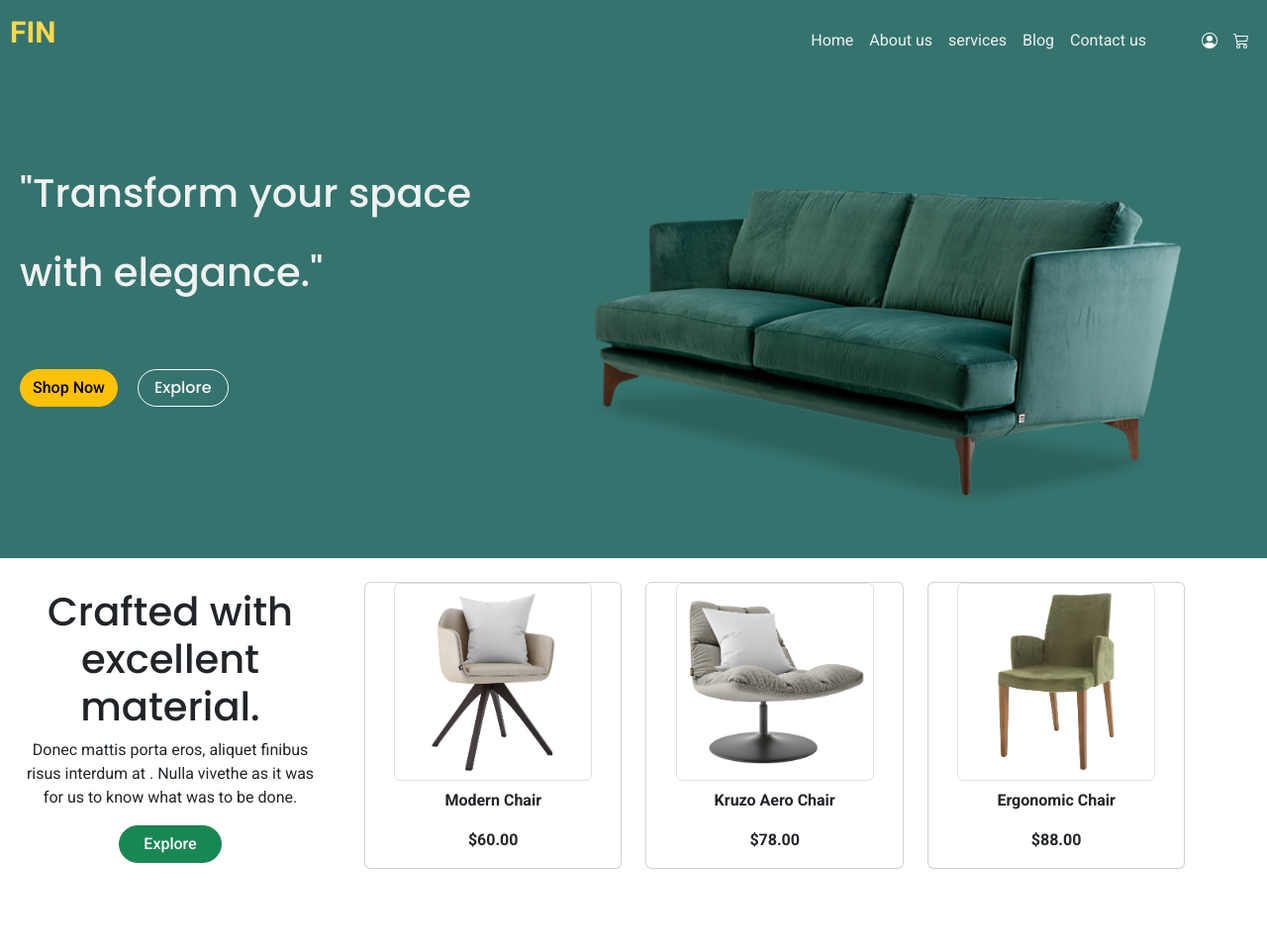
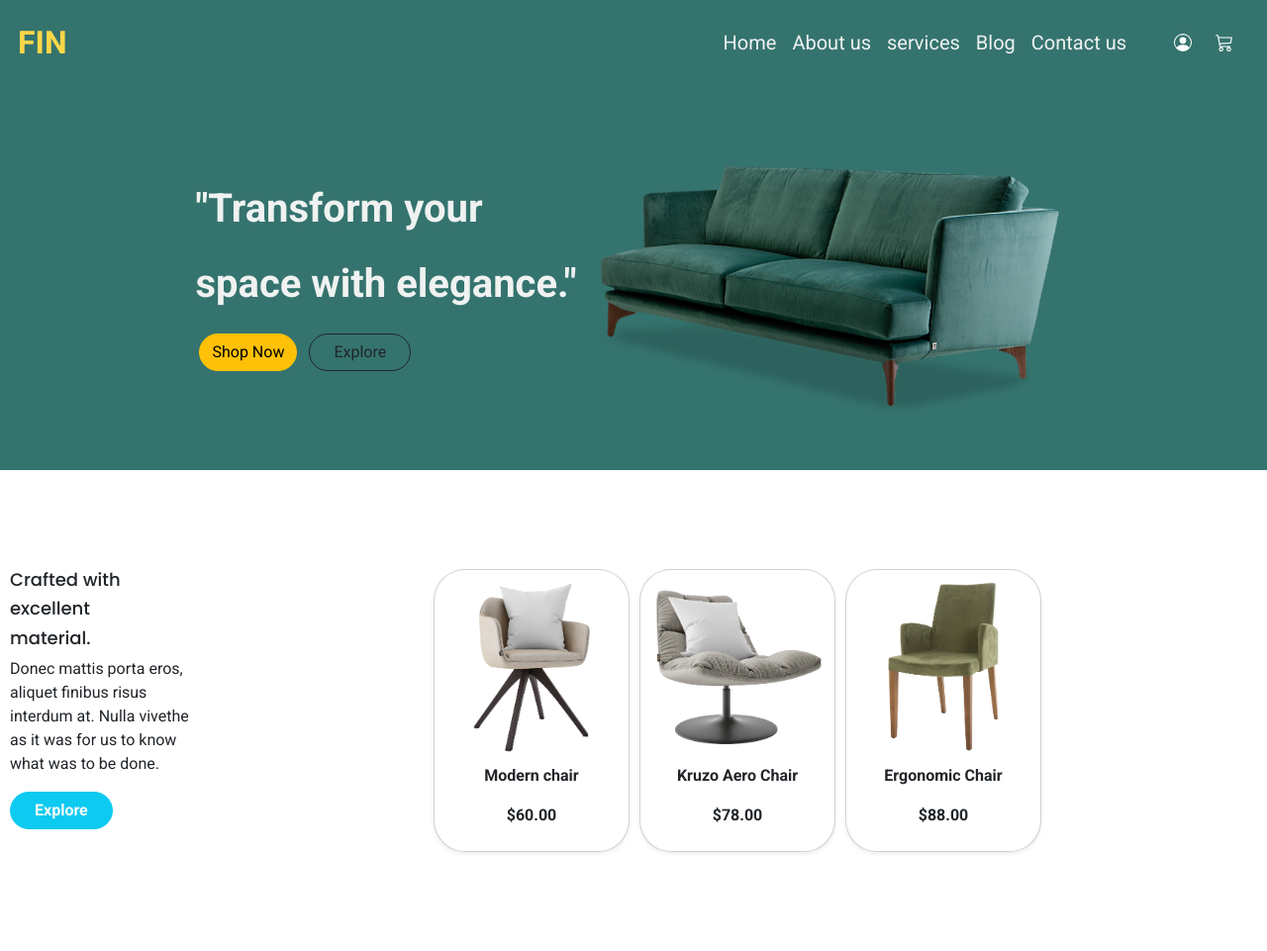
Before and after one commit to khaledShadid07/furniture, a plain HTML site: page index.html in a window 1280 px wide. Shown: the whole page at 99% size. Before the commit the page ends 878 px from the top, so only its background shows below. Drawn offline with nearby package versions, Linux system fonts and the light colour scheme.

Commit message:
FINSH HERO AND ARTICLE1

```diff
--- a/index.css
+++ b/index.css
@@ -1,57 +1,192 @@
-:root{
---green:#35736E;
---yellow:#FFD748;
---gray:#CACACA;
---white:#EFF2F1;
-;
+:root {
+  --green: #35736E;
+  --yellow: #FFD748;
+  --gray: #CACACA;
+  --white: #EFF2F1;
+  ;
 }
-.draw-paper{overflow-x: hidden;}
 
-*{font-family: roboto;margin: 0px;padding: 0px;box-sizing: 0px;}
-h1{font-family: poppins;}
-p{font-family: roboto;}
-a{text-decoration: none;font-family: roboto;color: var(--white);}
+.draw-paper {
+  overflow-x: hidden;
+}
+
+* {
+  font-family: roboto;
+  margin: 0px;
+  padding: 0px;
+  box-sizing: 0px;
+}
+
+h1 {
+  font-family: poppins;
+}
+
+p {
+  font-family: roboto;
+}
+
+a {
+  text-decoration: none;
+  font-family: roboto;
+  color: var(--white);
+}
 
 /* header */
-header{display: flex;flex-direction: column;width: 100vw;background-color: var(--green);}
-nav{display: flex;align-items: center;justify-content: space-between;padding: 10px;flex-wrap: wrap;}
 
-div a {text-decoration: none;font-family: roboto;color: var(--white);font-weight: 400;}
-div a:hover{text-decoration: underline var(--yellow) ;}
-.logo{color: var(--yellow);font-weight: 700;font-size: 30px;}
-.logo-div{display: flex;align-items: center;}
-.a-div{display: flex;align-items: center;flex-wrap: wrap;}
+/* nav */
+header {
+  display: flex;
+  flex-direction: column;
+  width: 100vw;
+  background-color: var(--green);
+}
 
-.pic-header{display: flex;align-items: center;justify-content: space-between;}
+nav {
+  display: flex;
+  align-items: center;
+  justify-content: space-between;
+  padding: 10px;
+  flex-wrap: wrap;
+}
 
-.hero-img1{width: 40rem;}
-.hero-h1{color:var(--white);font-size: 40px;line-height: 80px;margin-top: 50px;}
+.a-tag {
+  text-decoration: none;
+  font-family: roboto;
+  color: var(--white);
+  font-weight: 400;
+  font-size: 20px;
+}
+
+.a-tag:hover {
+  text-decoration: underline var(--yellow);
+}
+
+.logo {
+  color: var(--yellow);
+  font-weight: 700;
+  font-size: 32px;
+  cursor: pointer;
+}
+
+.logo-div {
+  display: flex;
+  align-items: center;
+}
+
+.a-div {
+  display: flex;
+  align-items: center;
+  flex-wrap: wrap;
+}
+
+.pic-header {
+  display: flex;
+  align-items: center;
+  justify-content: space-between;
+  cursor: pointer;
+}
+
+/* nav */
+
+/* hero */
+
+.hero-container {
+  width: 100vw;
+  display: flex;
+  align-items: center;
+  justify-content: center;
+  column-gap: 100px;
+  padding: 15px;
+}
+
+.hero-h1-container {}
+
+.hero-img-container {}
+
+.hero-img {
+  width: 500px;
+}
+
+.hero-h1 {
+  color: var(--white);
+  font-weight: 700;
+  font-size: 40px;
+}
+
+/*hero */
+
 
 
 /* article1 */
 
-.article1-img{width: 200px;text-align: center;}
+.article1-container{display: flex;padding: 100px;}
+.article1-left{}
+.article1-right{display: flex;align-items: center;justify-content: center;column-gap: 50px;flex-grow: 1;}
+.article1-h1{font-size: 45px;}
 
-.article1{width: 100vw;text-align: center;}
-.article1-p2{text-align: center;}
-.article1-h11{text-align: center;}
-.article1-p{text-align: center;}
-@media screen and (width<1110px) {
+.card-img1{width: 250px;}
+.card-p{text-align: center;font-weight: 700;}
+.article1-p{width: 200px;font-family: roboto;}
+/* article1 */
 
-  .hero-img1{width: 30rem;}
-  .hero-h1{color:var(--white);font-size: 30px;line-height: 80px;}
+@media screen and (width<1300px) {
+  .hero-container{column-gap: 0px;}
+  .article1-container{column-gap: 10px;padding-left:10px;padding-right: 10px;}
+.article1-left{}
+.article1-right{display: flex;align-items: center;justify-content: center;column-gap: 10px;flex-grow: 1;}
+.article1-h1{font-size:18px;}
+
+.card-img1{width: 180px;}
+.card-p{text-align: center;font-weight: 700;}
+.article1-p{width: 200px;font-family: roboto;}
+
+
 
 }
-@media screen and (width<850px) {
 
-  .hero-img1{width: 12rem;}
-  .hero-h1{color:var(--white);font-size: 16px;line-height: 30px;margin-top: 20px;}
- .a-tag{font-size: 11px;}
- .article1-p{font-size: 12px;width: 120px;}
- .article1-h1{font-size: 16px;}
 
- .article1-p2{text-align: center;font-size: 12px;}
- .article1-container{display: flex;flex-direction: column;align-items: center;}
- .card-css{flex-grow: 1;}
+@media screen and (width<800px) {
+ .hero-container{column-gap: 0px;}
+  .article1-container{column-gap: 12px;padding-left:10px;padding-right: 10px;}
+.article1-left{}
+.article1-right{display: flex;align-items: center;justify-content: center;column-gap: 10px;flex-grow: 1;}
+.article1-h1{font-size:14px;}
+
+.card-img1{width: 90px;}
+.card-p{text-align: center;font-weight: 700;font-size: 12px;}
+.article1-p{width: 120px;font-family: roboto;font-size: 12px;}
+
+
+
 
 }
+
+@media screen and (width<500px) {
+  .hero-container{column-gap: 0px;}
+  .article1-container{column-gap: 8px;padding-top:30px;padding-left:10px;padding-right: 10px;}
+.article1-left{}
+.article1-right{display: flex;align-items: center;justify-content: center;column-gap: 10px;flex-grow: 1;}
+.article1-h1{font-size:14px;}
+
+.card-img1{width: 70px;}
+.card-p{text-align: center;font-weight: 700;font-size: 12px;width: 60px;}
+.article1-p{width: 120px;font-family: roboto;font-size: 12px;}
+
+
+
+}
+@media screen and (width<950px) {
+  .hero-img {width: 350px; }
+
+  .hero-h1 {font-size: 25px;}
+
+
+}
+
+@media screen and (width<650px) {
+  .hero-img {  width: 250px;}
+
+  .hero-h1 {color: var(--white);font-weight: 700;font-size: 15px;}
+  .a-tag {  font-size: 11px;}
+
+}
--- a/index.html
+++ b/index.html
@@ -24,26 +24,27 @@
 <body>
 
   <section class="draw-paper">
+
       <header>
         <nav>
           <div class="logo-div">
-          <p class="logo">FIN</p>
+            <p class="logo m-2">FIN</p>
           </div>
 
-        <div class="a-div" >
+          <div class="a-div">
             <a class="m-2 a-tag" href="">Home</a>
             <a class="m-2 a-tag" href="">About us</a>
             <a class="m-2 a-tag" href="">services</a>
             <a class="m-2 a-tag" href="">Blog</a>
             <a class="m-2 me-4 a-tag" href="">Contact us</a>
             <div class="pic-header ms-4">
-          <svg xmlns="http://www.w3.org/2000/svg" width="16" height="16" fill="white" class="bi bi-person-circle m-2"
+              <svg xmlns="http://www.w3.org/2000/svg" width="18" height="18" fill="white" class="bi bi-person-circle "
                 viewBox="0 0 16 16">
                 <path d="M11 6a3 3 0 1 1-6 0 3 3 0 0 1 6 0" />
                 <path fill-rule="evenodd"
                   d="M0 8a8 8 0 1 1 16 0A8 8 0 0 1 0 8m8-7a7 7 0 0 0-5.468 11.37C3.242 11.226 4.805 10 8 10s4.757 1.225 5.468 2.37A7 7 0 0 0 8 1" />
               </svg>
-          <svg xmlns="http://www.w3.org/2000/svg" width="16" height="16" fill="white" class="bi bi-cart3 m-2"
+              <svg xmlns="http://www.w3.org/2000/svg" width="18" height="18" fill="white" class="bi bi-cart3 m-4"
                 viewBox="0 0 16 16">
                 <path
                   d="M0 1.5A.5.5 0 0 1 .5 1H2a.5.5 0 0 1 .485.379L2.89 3H14.5a.5.5 0 0 1 .49.598l-1 5a.5.5 0 0 1-.465.401l-9.397.472L4.415 11H13a.5.5 0 0 1 0 1H4a.5.5 0 0 1-.491-.408L2.01 3.607 1.61 2H.5a.5.5 0 0 1-.5-.5M3.102 4l.84 4.479 9.144-.459L13.89 4zM5 12a2 2 0 1 0 0 4 2 2 0 0 0 0-4m7 0a2 2 0 1 0 0 4 2 2 0 0 0 0-4m-7 1a1 1 0 1 1 0 2 1 1 0 0 1 0-2m7 0a1 1 0 1 1 0 2 1 1 0 0 1 0-2" />
@@ -54,65 +55,53 @@
 
         </nav>
 
-      <div class="row container mt-4">
+        <section class="hero-container">
+          <div class="hero-h1-container">
+            <p class="hero-h1">"Transform your </p>
+            <p class="hero-h1"> space with elegance."</p>
+            <button class="btn btn-warning  rounded-5 hero-btn m-1 ">Shop Now</button>
+            <button class="btn btn-outline-dark  rounded-5 px-4 hero-btn m-1 ">Explore</button>
+          </div>
+          <div class="hero-img-container ">
+            <img src="./assets/hero.png " class="hero-img" alt="">
+          </div>
+        </section>
 
-        <div class="col-6 hero-left">
-          <h1 class="   ms-2 hero-h1">"Transform your space with elegance."  </h1>
-          <h1 class="  ms-2 hero-h1"></h1>
-          <div class="mt-4">
-            <div class="">
-               <button class="btn btn-warning rounded-5 m-2 " style="font-family: roboto;font-weight: 500;">Shop Now</button>
-             <button class="btn btn-outline-light rounded-5 m-2 px-3" style="font-family: poppins;font-weight: 500;"> Explore </button>
+
+      </header>
+
+      <article class="article1-container">
+        <div class="article1-left">
+          <h1 class="article1-h1">Crafted with</h1>
+          <h1 class="article1-h1">excellent</h1>
+          <h1 class="article1-h1">material.</h1>
+          <p class="article1-p">Donec mattis porta eros,
+            aliquet finibus risus interdum at.
+            Nulla vivethe as it was for us to
+            know what was to be done.</p>
+            <button class="btn btn-info rounded-5 px-4 fw-bold text-light ">Explore</button>
+        </div>
+        <div class="article1-right">
+              <div class="card shadow-sm bg-light+ rounded-5 p-2">
+                  <img class="card-img1 mb-2" src="./assets/chair.png" alt="">
+                  <p class="card-p">Modern chair</p>
+                  <p class="card-p">$60.00</p>
+              </div>
+              <div class="card shadow-sm bg-light+ rounded-5 p-2">
+                  <img class="card-img1 mb-2" src="./assets/chair2.png" alt="">
+                  <p class="card-p">Kruzo Aero Chair</p>
+                  <p class="card-p">$78.00</p>
+              </div>
+              <div class="card shadow-sm bg-light+ rounded-5 p-2">
+                  <img class="card-img1 mb-2" src="./assets/chair3.png" alt="">
+                  <p class="card-p">Ergonomic Chair</p>
+                  <p class="card-p">$88.00</p>
               </div>
 
         </div>
 
 
-
-        </div>
-        <div class="col-6">
-          <img class="hero-img1  " src="./assets/hero.png" alt="">
-
-        </div>
-
-      </div>
-
-    </header>
-
-    <article class="article1-container row article1 d-flex  flex-wrap align-items-center align-content-center">
-      <div class="col-3 mt-4 ms-4 ">
-        <h1 class="article1-h11">Crafted with excellent material.</h1>
-        <p class=" article1-p  ">Donec mattis porta eros, aliquet finibus risus interdum at
-          . Nulla vivethe as it was for us to know what was to be done.</p>
-
-        <button class="btn btn-success rounded-5 px-4  " style="font-family: roboto;font-weight: 500;">Explore</button>
-
-      </div>
-
-      <div class="col-8 d-flex gap-4 align-items-center align-content-center justify-content-center ms-4 mt-4">
-        <div class="card-css flex-grow-1 card d-flex flex-column align-items-center">
-          <img src="./assets/chair.png" class="img-thumbnail article1-img" alt="">
-          <p class="fw-bold mt-2 article1-p2">Modern Chair</p>
-          <p class="fw-bold article1-p2">$60.00</p>
-        </div>
-        <div class="card-css flex-grow-1 card d-flex flex-column align-items-center">
-          <img src="./assets/chair2.png" class="img-thumbnail article1-img" alt="">
-          <p class="fw-bold mt-2 article1-p2">Kruzo Aero Chair</p>
-          <p class="fw-bold article1-p2">$78.00</p>
-        </div>
-        <div class="card-css flex-grow-1 card d-flex flex-column align-items-center">
-          <img src="./assets/chair3.png" class="img-thumbnail article1-img" alt="">
-          <p class="fw-bold mt-2 article1-p2">Ergonomic Chair</p>
-          <p class="fw-bold article1-p2">$88.00</p>
-        </div>
-
-
-
-
-      </div>
-
       </article>
-
 
 
   </section>
```
Lines whose indentation alone changed are shown as unchanged.
